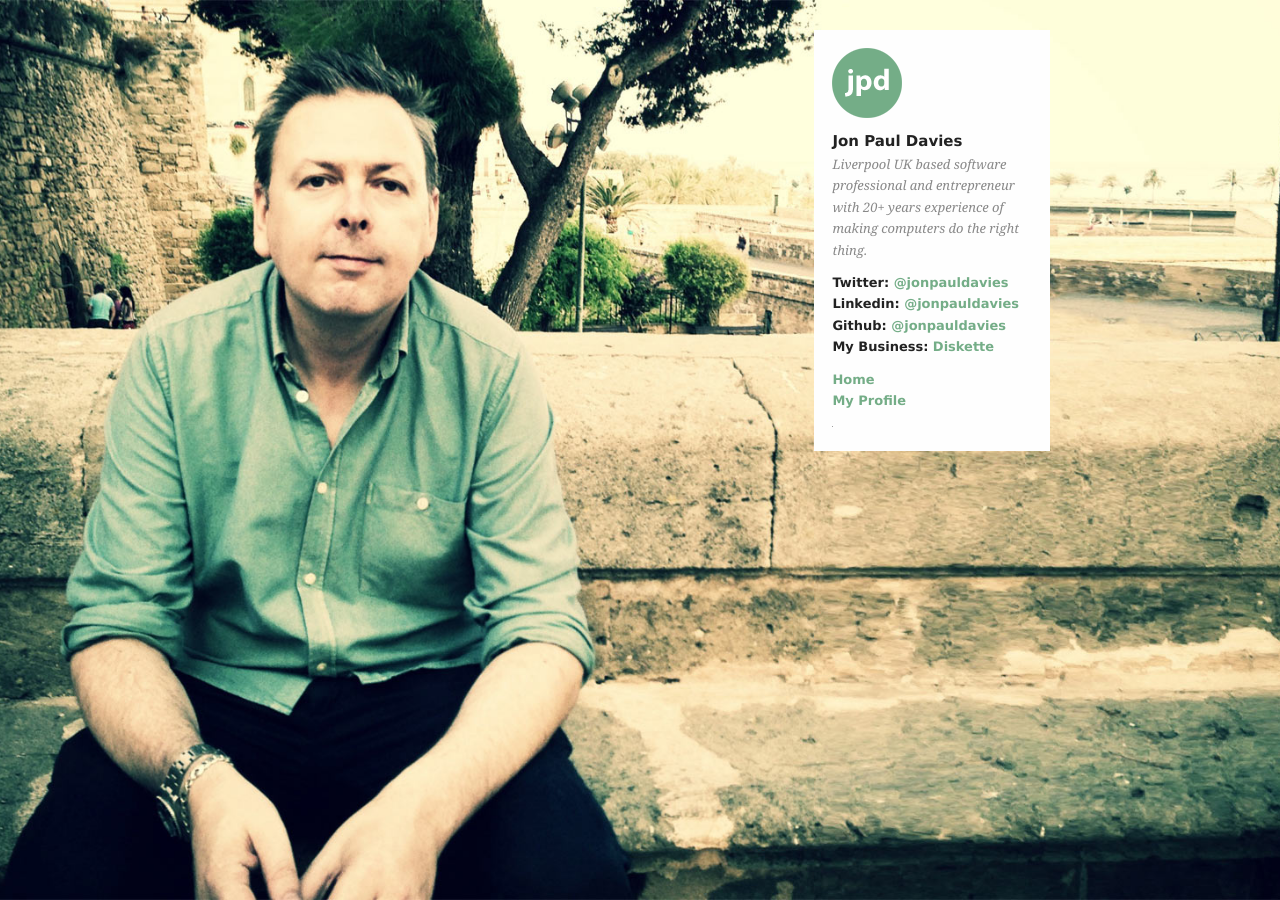
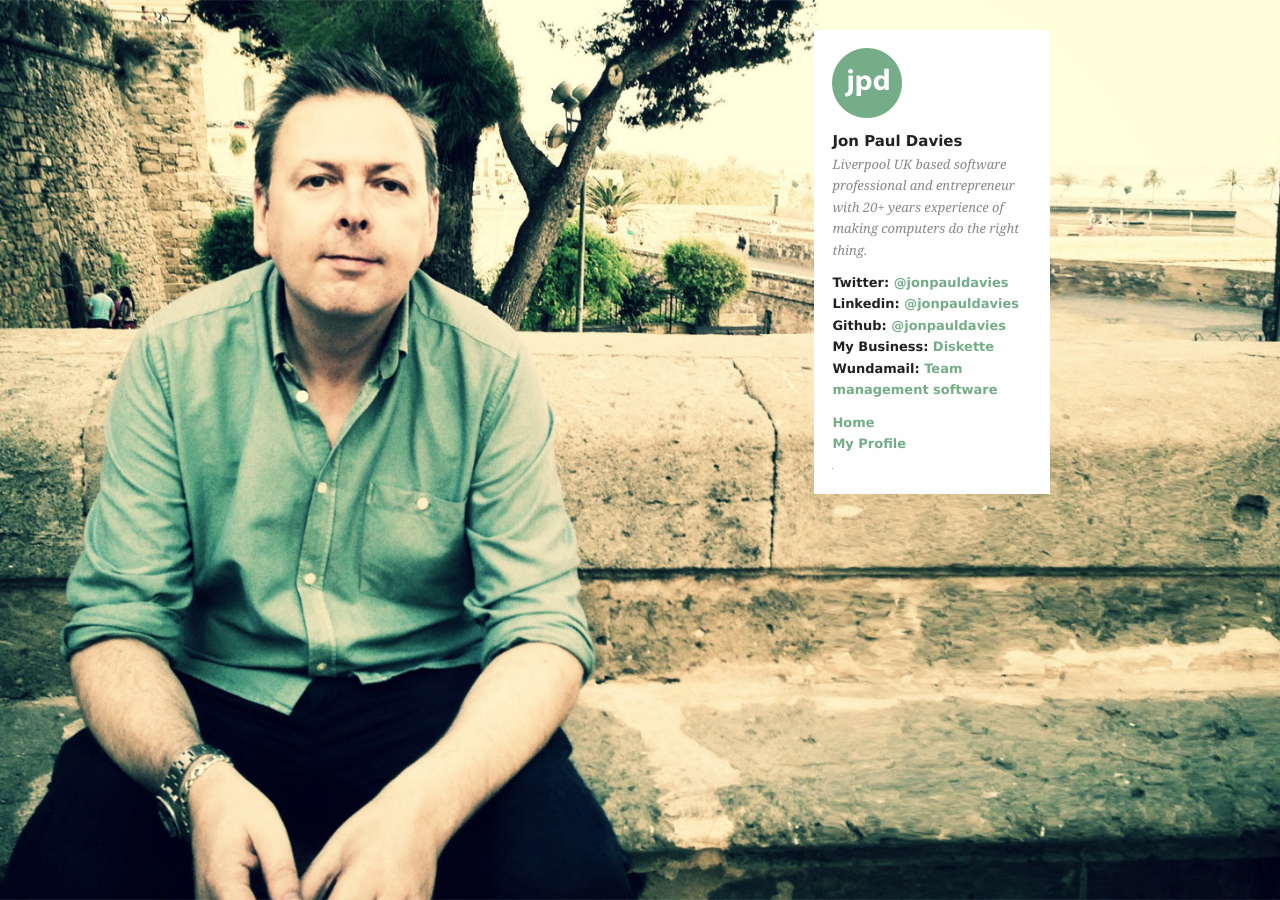
Before and after one commit to jonpauldavies/jonpauldavies.github.io, a Jekyll site: the page index.html, which Jekyll copies as it is, in a window 1280 px wide. Built offline with Jekyll 4.4.1, drawn with Linux system fonts in a browser that asks for light colours; nearby versions of some CDN libraries; Markdown is read by kramdown in place of the engine named in the settings.

Commit message:
added wundamail link

```diff
--- a/index.html
+++ b/index.html
@@ -49,6 +49,7 @@
                         <div class="profilelink">Linkedin: <a href="http://uk.linkedin.com/in/jonpauldavies/" target="_blank">@jonpauldavies</a></div>
                         <div class="profilelink">Github: <a href="http://www.github.com/jonpauldavies" target="_blank">@jonpauldavies</a></div>
                         <div class="profilelink">My Business: <a href="http://www.disketteideas.com" target="_blank">Diskette</a></div>
+                        <div class="profilelink">Wundamail: <a href="http://www.wundamail.com" target="_blank">Team management software</a></div>
                     </div>
                     <div class="profilelinks">
 
```
